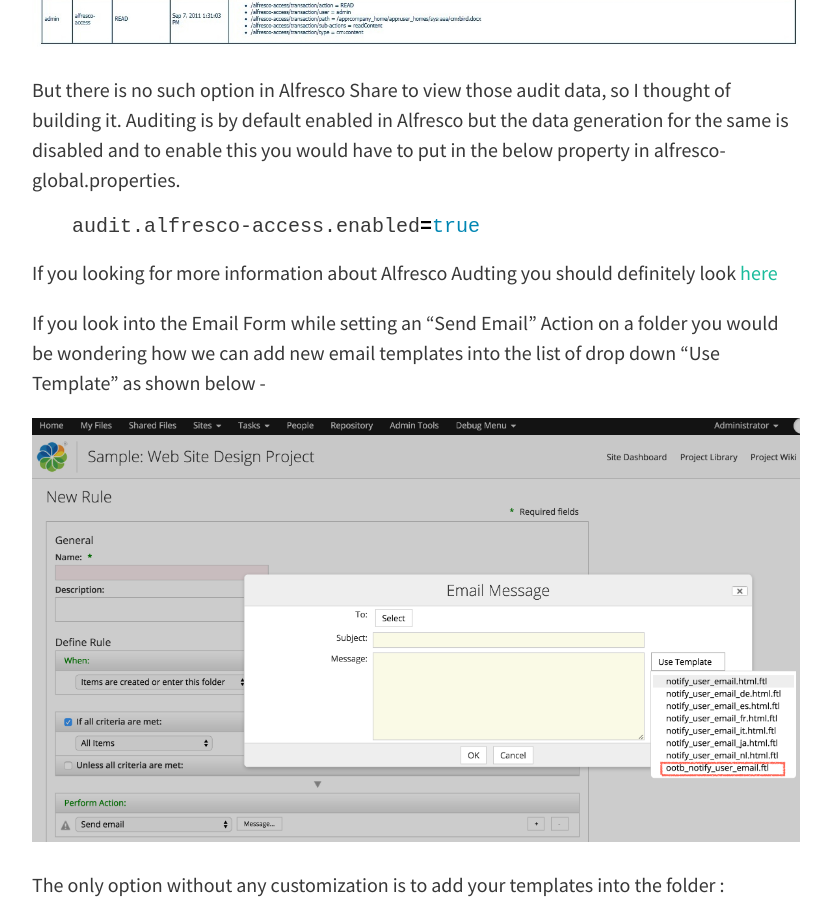
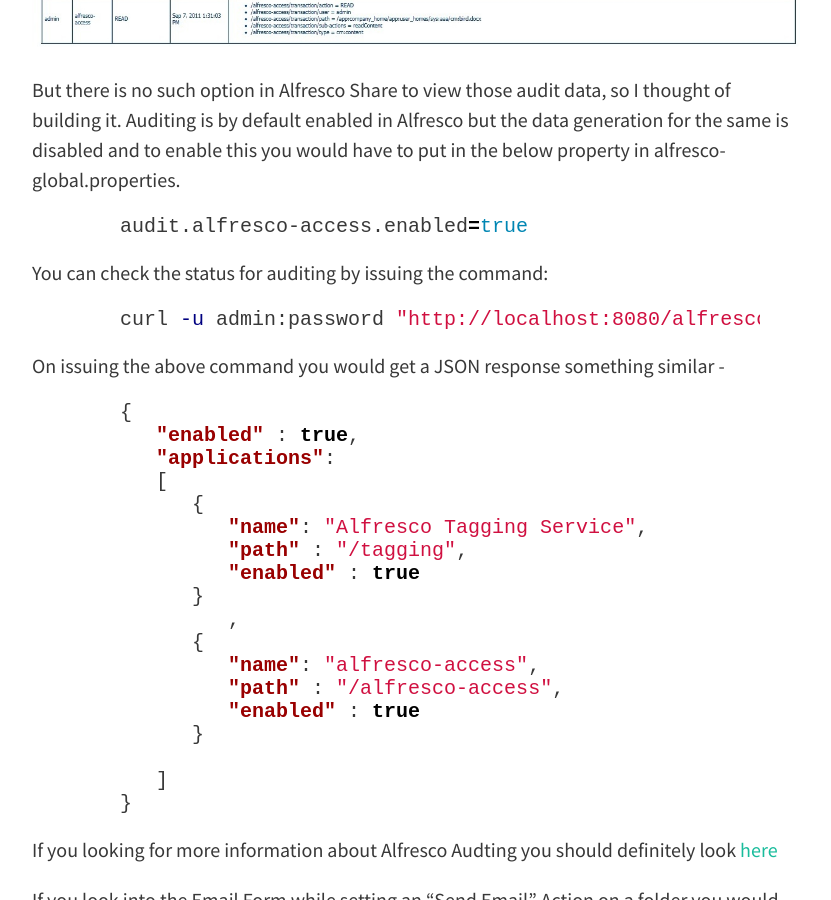
Before and after one commit to sujaypillai/sujaypillai.github.io, a Jekyll site: the page built from _posts/2015-09-18-aikau-auditing-reporting.md, in a window 1280 px wide and 900 px high, scrolled down 874 px. Shown: the whole window, without its empty margins (224-1055 px from the left). Built offline with Jekyll 4.4.1, drawn with Linux system fonts in a browser that asks for light colours; nearby versions of some CDN libraries; comment, search, counter and statistics services are not loaded.

Commit message:
Aikau Audit Report

```diff
--- a/_posts/2015-09-18-aikau-auditing-reporting.md
+++ b/_posts/2015-09-18-aikau-auditing-reporting.md
@@ -10,11 +10,34 @@ Below is a screenshot of how it looked -
 
 But there is no such option in Alfresco Share to view those audit data, so I thought of building it. Auditing is by default enabled in Alfresco but the data generation for the same is disabled and to enable this you would have to put in the below property in alfresco-global.properties.
 {% highlight bash %}
-audit.alfresco-access.enabled=true
+    audit.alfresco-access.enabled=true
 {% endhighlight %}
 
+You can check the status for auditing by issuing the command:
+{% highlight bash %}
+    curl -u admin:password "http://localhost:8080/alfresco/service/api/audit/control"
+{% endhighlight %}
+On issuing the above command you would get a JSON response something similar -
+{% highlight json %}
+    {
+       "enabled" : true,
+       "applications":
+       [
+          {
+             "name": "Alfresco Tagging Service",
+             "path" : "/tagging",
+             "enabled" : true
+          }
+             ,
+          {
+             "name": "alfresco-access",
+             "path" : "/alfresco-access",
+             "enabled" : true
+          }
 
-
+       ]
+    }
+{% endhighlight %}
 
 
 
```
